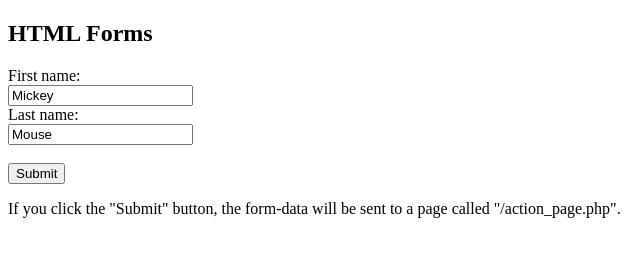
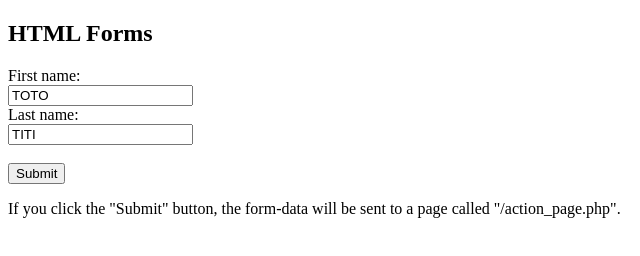
Before and after one commit to millan1111/my-first-git-projet, a plain HTML site: page index.html in a window 1280 px wide. Shown: the full height of the page, 0-640 px from the left. Drawn offline with Linux system fonts and the light colour scheme.

Commit message:
update  default value

```diff
--- a/index.html
+++ b/index.html
@@ -6,10 +6,10 @@
 
 <form action="/action_page.php">
   First name:<br>
-  <input type="text" name="firstname" value="Mickey">
+  <input type="text" name="firstname" value="TOTO">
   <br>
   Last name:<br>
-  <input type="text" name="lastname" value="Mouse">
+  <input type="text" name="lastname" value="TITI">
   <br><br>
   <input type="submit" value="Submit">
 </form>
```
